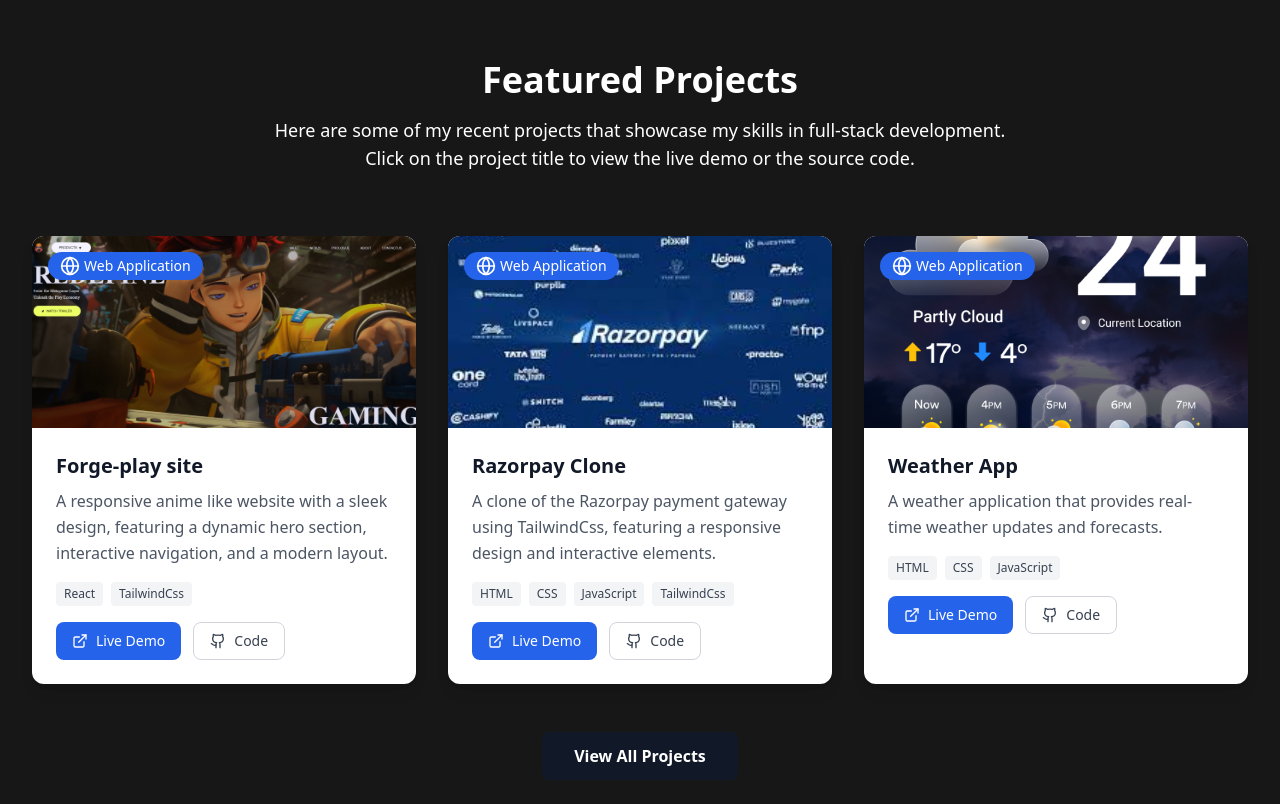
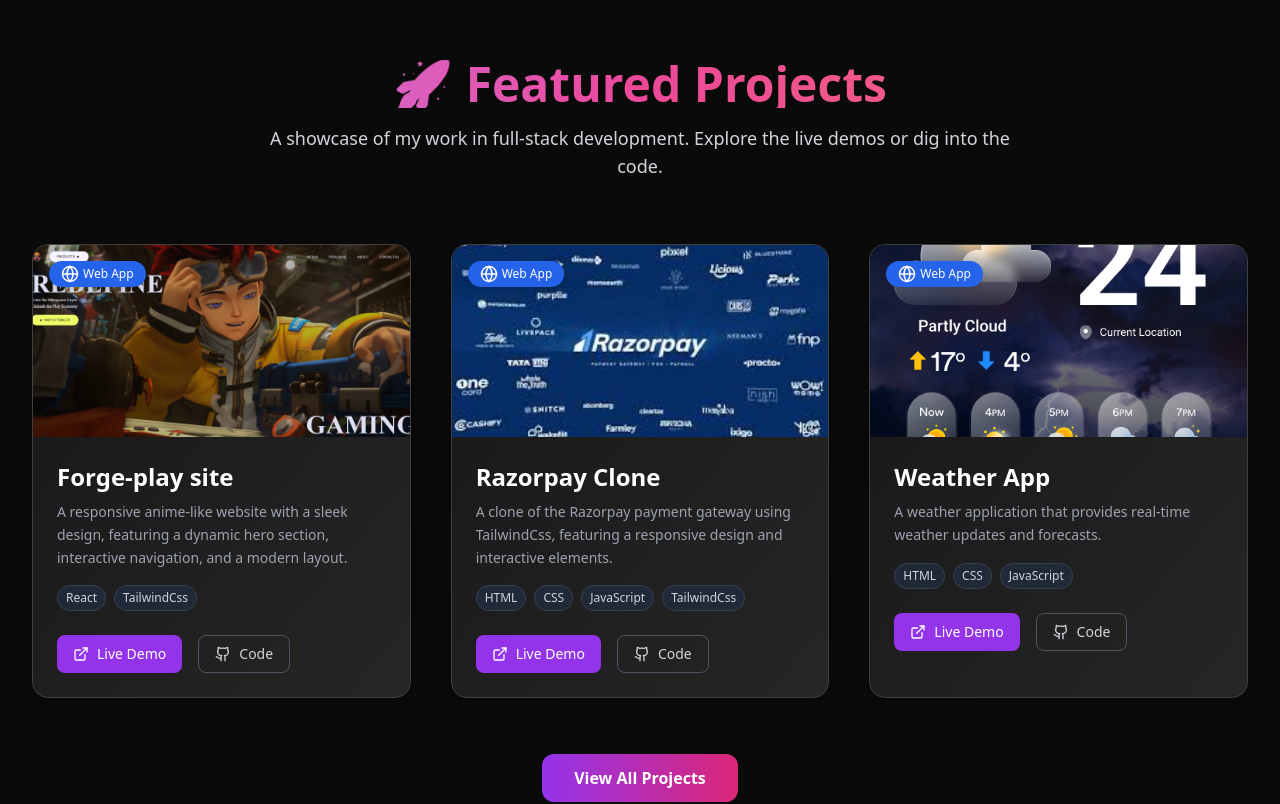
Before and after one commit to IshuSirohi/Portfolio_Website, a React (Vite) app: page / in a window 1280 px wide. Shown: the part 1620-2424 px from the top of the page. Built offline with nearby package versions, Linux system fonts and the light colour scheme.

Commit message:
Update Projects.jsx

```diff
--- a/src/sections/Projects.jsx
+++ b/src/sections/Projects.jsx
@@ -1,28 +1,27 @@
 import React from 'react';
-import { ExternalLink, Github, Smartphone, Globe, Code } from 'lucide-react';
+import { ExternalLink, Github, Globe } from 'lucide-react';
 
-
- const Projects = () => {
+const Projects = () => {
   const projects = [
     {
       title: 'Forge-play site',
-      description: 'A responsive anime like website with a sleek design, featuring a dynamic hero section, interactive navigation, and a modern layout.',
-       image: '/forgeplay.png',
+      description: 'A responsive anime-like website with a sleek design, featuring a dynamic hero section, interactive navigation, and a modern layout.',
+      image: '/forgeplay.png',
       technologies: ['React', 'TailwindCss'],
       demoLink: 'https://forge-play-site.vercel.app/',
       githubLink: 'https://github.com/IshuSirohi/ForgePlay_Site',
-      category: 'Web Application',
-      icon: <Globe size={20} />,
+      category: 'Web App',
+      icon: <Globe size={18} />,
     },
     {
       title: 'Razorpay Clone',
       description: 'A clone of the Razorpay payment gateway using TailwindCss, featuring a responsive design and interactive elements.',
       image: '/razorpay.jpg',
-      technologies: ['HTML', 'CSS', 'JavaScript','TailwindCss'],
+      technologies: ['HTML', 'CSS', 'JavaScript', 'TailwindCss'],
       demoLink: '#',
       githubLink: 'https://github.com/IshuSirohi/Razorpay-_Clone',
-      category: 'Web Application',
-      icon: <Globe size={20} />,
+      category: 'Web App',
+      icon: <Globe size={18} />,
     },
     {
       title: 'Weather App',
@@ -31,73 +30,81 @@
       technologies: ['HTML', 'CSS', 'JavaScript'],
       demoLink: '#',
       githubLink: 'https://github.com/IshuSirohi/WeatherApp',
-      category: 'Web Application',
-      icon: <Globe size={20} />,
+      category: 'Web App',
+      icon: <Globe size={18} />,
     },
   ];
 
   return (
-    <section id="projects" className="py-20 bg-neutral-900">
+    <section id="projects" className="py-20 bg-neutral-950 text-white">
       <div className="max-w-7xl mx-auto px-4 sm:px-6 lg:px-8">
+        {/* Header */}
         <div className="text-center mb-16">
-          <h2 className="text-3xl md:text-4xl font-bold text-white mb-4">
-            Featured Projects
+          <h2 className="text-4xl md:text-5xl font-bold mb-4 bg-gradient-to-r from-purple-400 via-pink-500 to-red-400 bg-clip-text text-transparent">
+            🚀 Featured Projects
           </h2>
-          <p className="text-lg text-white max-w-3xl mx-auto">
-            Here are some of my recent projects that showcase my skills in full-stack development. Click on the project title to view the live demo or the source code.
+          <p className="text-lg text-gray-300 max-w-3xl mx-auto">
+            A showcase of my work in full-stack development. Explore the live demos or dig into the code.
           </p>
         </div>
 
-        <div className="grid lg:grid-cols-3 md:grid-cols-2 gap-8">
+        {/* Project Cards */}
+        <div className="grid lg:grid-cols-3 md:grid-cols-2 gap-10">
           {projects.map((project, index) => (
             <div
-              key={project.title}
-              className="bg-white rounded-xl overflow-hidden shadow-lg hover:shadow-xl transition-all duration-300 transform hover:-translate-y-2"
+              key={index}
+              className="bg-gradient-to-br from-neutral-900 to-neutral-800 border border-neutral-700 rounded-2xl shadow-md hover:shadow-purple-700/30 transition duration-300 overflow-hidden transform hover:-translate-y-1"
             >
-              {/* Project Image */}
+              {/* Image */}
               <div className="relative h-48 overflow-hidden">
                 <img
                   src={project.image}
                   alt={project.title}
                   className="w-full h-full object-cover transition-transform duration-300 hover:scale-110"
                 />
-                <div className="absolute top-4 left-4">
-                  <span className="px-3 py-1 bg-blue-600 text-white text-sm font-medium rounded-full flex items-center gap-1">
-                    {project.icon}
-                    {project.category}
-                  </span>
+                <div className="absolute top-4 left-4 bg-blue-600 text-white text-xs font-medium px-3 py-1 rounded-full flex items-center gap-1 shadow-md">
+                  {project.icon}
+                  {project.category}
                 </div>
               </div>
 
-              {/* Project Content */}
+              {/* Content */}
               <div className="p-6">
-                <h3 className="text-xl font-bold text-gray-900 mb-2">{project.title}</h3>
-                <p className="text-gray-600 mb-4 leading-relaxed">{project.description}</p>
+                <h3 className="text-2xl font-semibold mb-2 text-white">
+                  {project.title}
+                </h3>
+                <p className="text-gray-400 mb-4 text-sm leading-relaxed">
+                  {project.description}
+                </p>
 
-                {/* Technologies */}
-                <div className="flex flex-wrap gap-2 mb-4">
+                {/* Tech Stack */}
+                <div className="flex flex-wrap gap-2 mb-6">
                   {project.technologies.map((tech) => (
                     <span
                       key={tech}
-                      className="px-2 py-1 bg-gray-100 text-gray-700 text-xs font-medium rounded"
+                      className="px-2 py-1 text-xs bg-gray-800 border border-gray-700 text-gray-300 rounded-full"
                     >
                       {tech}
                     </span>
                   ))}
                 </div>
 
-                {/* Project Links */}
-                <div className="flex gap-3">
+                {/* Links */}
+                <div className="flex gap-4">
                   <a
                     href={project.demoLink}
-                    className="flex items-center gap-2 px-4 py-2 bg-blue-600 text-white rounded-lg font-medium hover:bg-blue-700 transition-colors text-sm"
+                    target="_blank"
+                    rel="noopener noreferrer"
+                    className="flex items-center gap-2 px-4 py-2 text-sm bg-purple-600 hover:bg-purple-700 text-white rounded-lg transition-all duration-200"
                   >
                     <ExternalLink size={16} />
                     Live Demo
                   </a>
                   <a
                     href={project.githubLink}
-                    className="flex items-center gap-2 px-4 py-2 border border-gray-300 text-gray-700 rounded-lg font-medium hover:bg-gray-50 transition-colors text-sm"
+                    target="_blank"
+                    rel="noopener noreferrer"
+                    className="flex items-center gap-2 px-4 py-2 text-sm border border-gray-600 text-gray-300 rounded-lg hover:bg-gray-800 transition-all duration-200"
                   >
                     <Github size={16} />
                     Code
@@ -108,11 +115,16 @@
           ))}
         </div>
 
-        {/* View All Projects Button */}
-        <div className="text-center mt-12">
-          <button className="px-8 py-3 bg-gray-900 text-white rounded-lg font-semibold hover:bg-gray-800 transition-all duration-300 transform hover:scale-105">
-            <a href="https://github.com/IshuSirohi?tab=repositories">View All Projects</a>
-          </button>
+        {/* View All Projects */}
+        <div className="text-center mt-14">
+          <a
+            href="https://github.com/IshuSirohi?tab=repositories"
+            target="_blank"
+            rel="noopener noreferrer"
+            className="inline-block px-8 py-3 bg-gradient-to-r from-purple-600 to-pink-600 text-white rounded-xl font-semibold hover:scale-105 transition-transform"
+          >
+            View All Projects
+          </a>
         </div>
       </div>
     </section>
```
